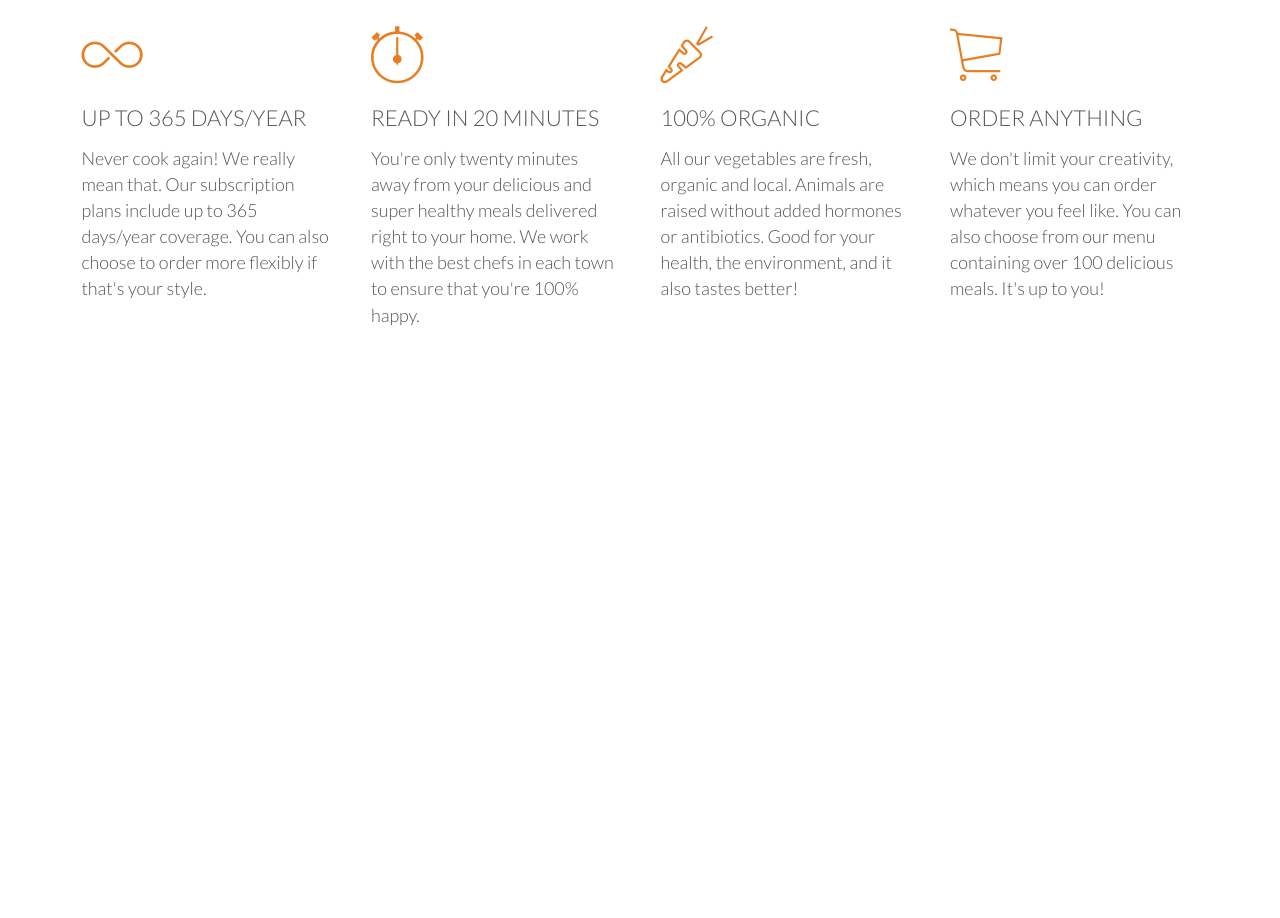
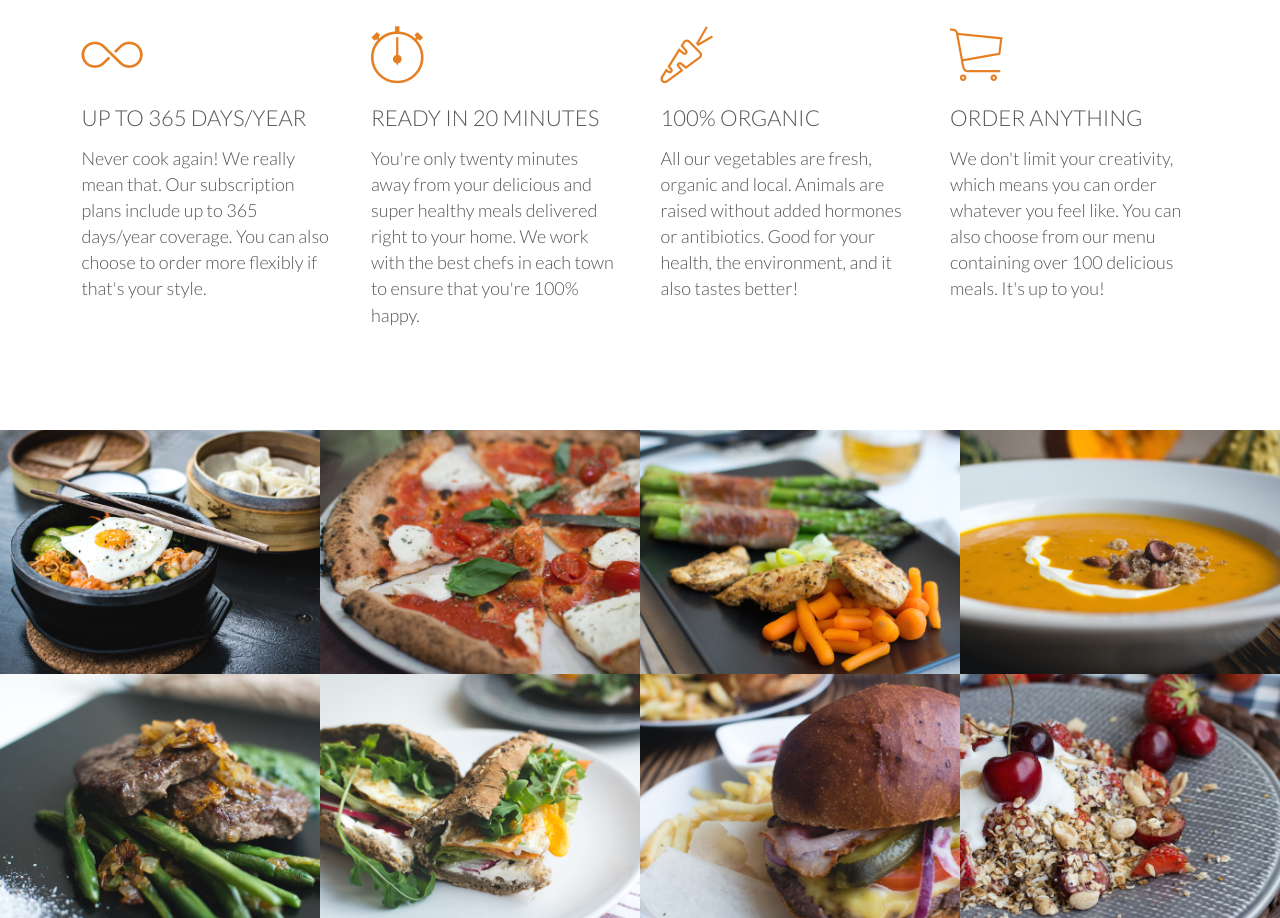
Before and after one commit to spandita46/ResponsiveWebDesign, a plain HTML site: page ResponsiveWebDesign/OmniFood/index.html in a window 1280 px wide. Shown: the part 1050-1968 px from the top of the page. Before the commit the page ends 1480 px from the top, so only its background shows below. Drawn offline with Linux system fonts and the light colour scheme; files whose address does not match are found by name.

Commit message:
meals sections created

```diff
--- a/ResponsiveWebDesign/OmniFood/index.html
+++ b/ResponsiveWebDesign/OmniFood/index.html
@@ -37,7 +37,7 @@
         <a href="#" class="btn btn-ghost">Show me more </a>
       </div>
     </header>
-    <section class="sector-features">
+    <section class="section-features">
       <div class="row">
         <h2>Get food fast &mdash; not fast food</h2>
         <p class="long-copy">
@@ -87,5 +87,72 @@
         </div>
       </div>
     </section>
+    <section class="section-meals">
+      <ul class="meals-showcase">
+        <li>
+          <figure class="meal-photo">
+            <img
+              src="./resources/img/1.jpg"
+              alt="Korean bibimbap with egg and vegetables"
+            />
+          </figure>
+        </li>
+        <li>
+          <figure class="meal-photo">
+            <img
+              src="./resources/img/2.jpg"
+              alt="Simple italian pizza with cherry tomatoes"
+            />
+          </figure>
+        </li>
+        <li>
+          <figure class="meal-photo">
+            <img
+              src="./resources/img/3.jpg"
+              alt="Chicken breast steak with vegetables"
+            />
+          </figure>
+        </li>
+        <li>
+          <figure class="meal-photo">
+            <img src="./resources/img/4.jpg" alt="Autumn pumpkin soup" />
+          </figure>
+        </li>
+      </ul>
+      <ul class="meals-showcase">
+        <li>
+          <figure class="meal-photo">
+            <img
+              src="./resources/img/5.jpg"
+              alt="Paleo beef steak with vegetables"
+            />
+          </figure>
+        </li>
+        <li>
+          <figure class="meal-photo">
+            <img
+              src="./resources/img/6.jpg"
+              alt="Healthy baguette with egg and vegetables"
+            />
+          </figure>
+        </li>
+        <li>
+          <figure class="meal-photo">
+            <img
+              src="./resources/img/7.jpg"
+              alt="Burger with cheddar and bacon"
+            />
+          </figure>
+        </li>
+        <li>
+          <figure class="meal-photo">
+            <img
+              src="./resources/img/8.jpg"
+              alt="Granola with cherries and strawberries"
+            />
+          </figure>
+        </li>
+      </ul>
+    </section>
   </body>
 </html>
--- a/ResponsiveWebDesign/OmniFood/resources/css/style.css
+++ b/ResponsiveWebDesign/OmniFood/resources/css/style.css
@@ -187,3 +187,38 @@ header {
 .main-nav li a:active {
   border-bottom: 2px solid #e67e22;
 }
+
+/*------------------------------------------------------------------*/
+/* MEALS
+/*------------------------------------------------------------------*/
+.section-meals {
+  padding: 0;
+}
+
+.meals-showcase {
+  list-style: none;
+  width: 100%;
+}
+
+.meals-showcase li {
+  display: block;
+  float: left;
+  width: 25%;
+}
+
+.meal-photo {
+  width: 100%;
+  margin: 0;
+  overflow: hidden;
+}
+
+.meal-photo img {
+  width: 100%;
+  height: auto;
+  transform: scale(1.15);
+  transition: transform 0.5s;
+}
+
+.meal-photo img:hover {
+  transform: scale(1.04);
+}
```
